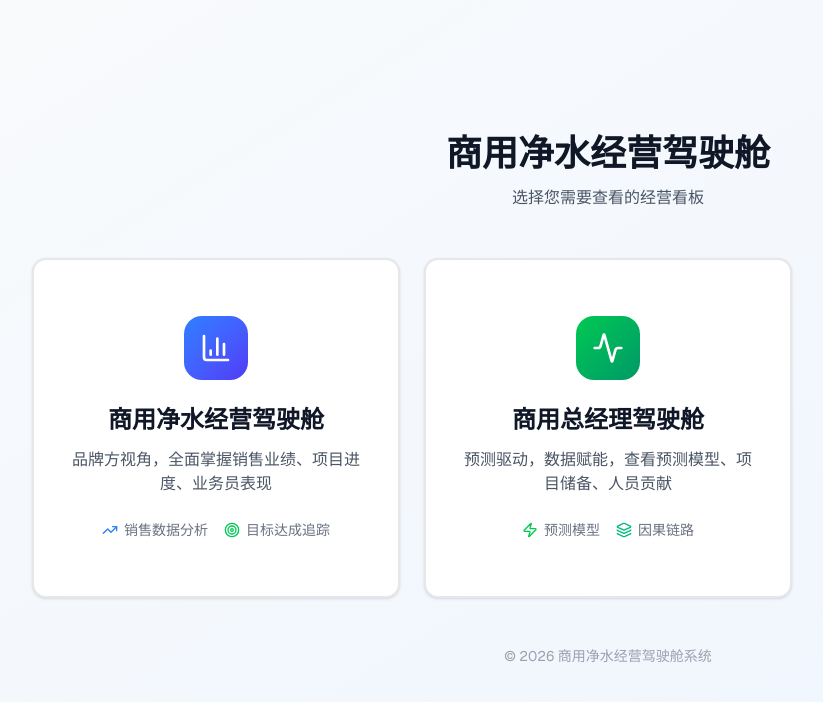
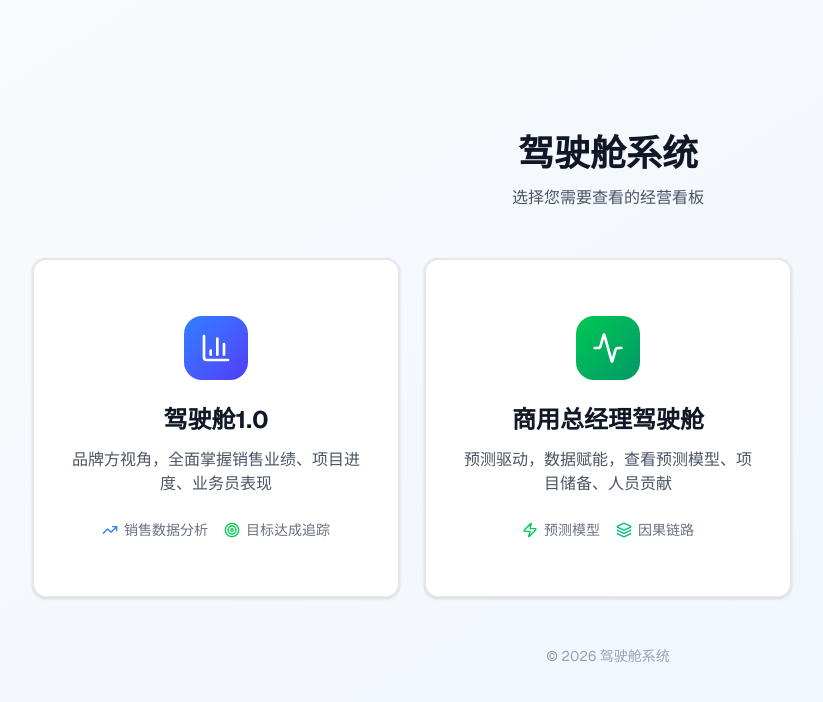
Before and after one commit to navylee1990/coze_jsc, a Next.js app: page / in a window 1280 px wide. Shown: the top 702 px of the page, without its empty margins (32-855 px from the left). Built offline with nearby package versions, Linux system fonts and the light colour scheme.

Commit message:
feat: 将商用净水经营驾驶舱更名为驾驶舱1.0

```diff
--- a/src/app/page.tsx
+++ b/src/app/page.tsx
@@ -8,13 +8,13 @@ export default function HomePage() {
       <div className="max-w-6xl w-full">
         {/* 页面标题 */}
         <div className="text-center mb-12">
-          <h1 className="text-4xl font-bold text-gray-900 mb-3">商用净水经营驾驶舱</h1>
+          <h1 className="text-4xl font-bold text-gray-900 mb-3">驾驶舱系统</h1>
           <p className="text-gray-600">选择您需要查看的经营看板</p>
         </div>
 
         {/* 驾驶舱卡片 */}
         <div className="grid grid-cols-1 md:grid-cols-2 lg:grid-cols-3 gap-6">
-          {/* 商用净水经营驾驶舱 */}
+          {/* 驾驶舱1.0 */}
           <Link href="/sales" className="group">
             <Card className="border-2 border-gray-200 hover:border-blue-400 hover:shadow-xl transition-all duration-300 bg-white h-full">
               <CardContent className="p-8">
@@ -22,7 +22,7 @@ export default function HomePage() {
                   <div className="w-16 h-16 bg-gradient-to-br from-blue-500 to-indigo-600 rounded-2xl flex items-center justify-center mb-6 group-hover:scale-110 transition-transform">
                     <BarChart3 className="w-8 h-8 text-white" />
                   </div>
-                  <h2 className="text-2xl font-bold text-gray-900 mb-3">商用净水经营驾驶舱</h2>
+                  <h2 className="text-2xl font-bold text-gray-900 mb-3">驾驶舱1.0</h2>
                   <p className="text-gray-600 mb-6">品牌方视角，全面掌握销售业绩、项目进度、业务员表现</p>
                   <div className="flex items-center gap-4 text-sm text-gray-500">
                     <div className="flex items-center gap-1.5">
@@ -67,7 +67,7 @@ export default function HomePage() {
 
         {/* 底部说明 */}
         <div className="text-center mt-12 text-gray-400 text-sm">
-          <p>© 2026 商用净水经营驾驶舱系统</p>
+          <p>© 2026 驾驶舱系统</p>
         </div>
       </div>
     </div>
--- a/src/app/sales/page.tsx
+++ b/src/app/sales/page.tsx
@@ -61,7 +61,7 @@ const useAutoScale = () => {
 };
 
 // 页面标题
-const PAGE_TITLE = '商用净水经营驾驶舱';
+const PAGE_TITLE = '驾驶舱1.0';
 
 // 业务员数据
 const salesmenKPI = {
@@ -931,7 +931,7 @@ export default function SalesDashboard() {
               </svg>
             </Link>
             <div>
-              <h1 className="text-2xl font-bold text-gray-900">商用净水经营驾驶舱</h1>
+              <h1 className="text-2xl font-bold text-gray-900">驾驶舱1.0</h1>
               <div className="mt-1.5 inline-flex items-center gap-2 px-3 py-1.5 bg-gradient-to-r from-blue-50 to-indigo-50 border border-blue-200 rounded-full">
                 <div className="w-6 h-6 bg-gradient-to-br from-blue-500 to-indigo-600 rounded-full flex items-center justify-center">
                   <User className="w-3.5 h-3.5 text-white" />
```
